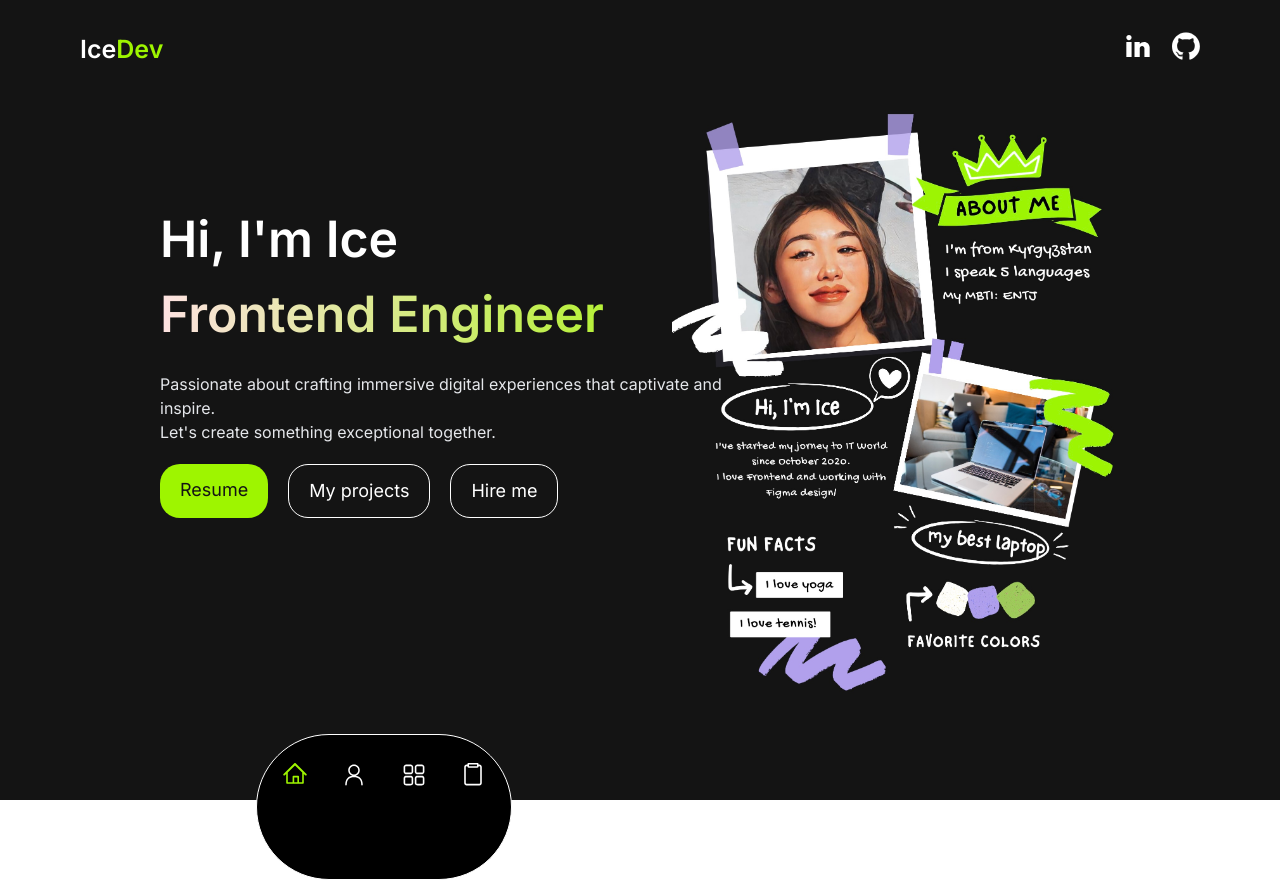
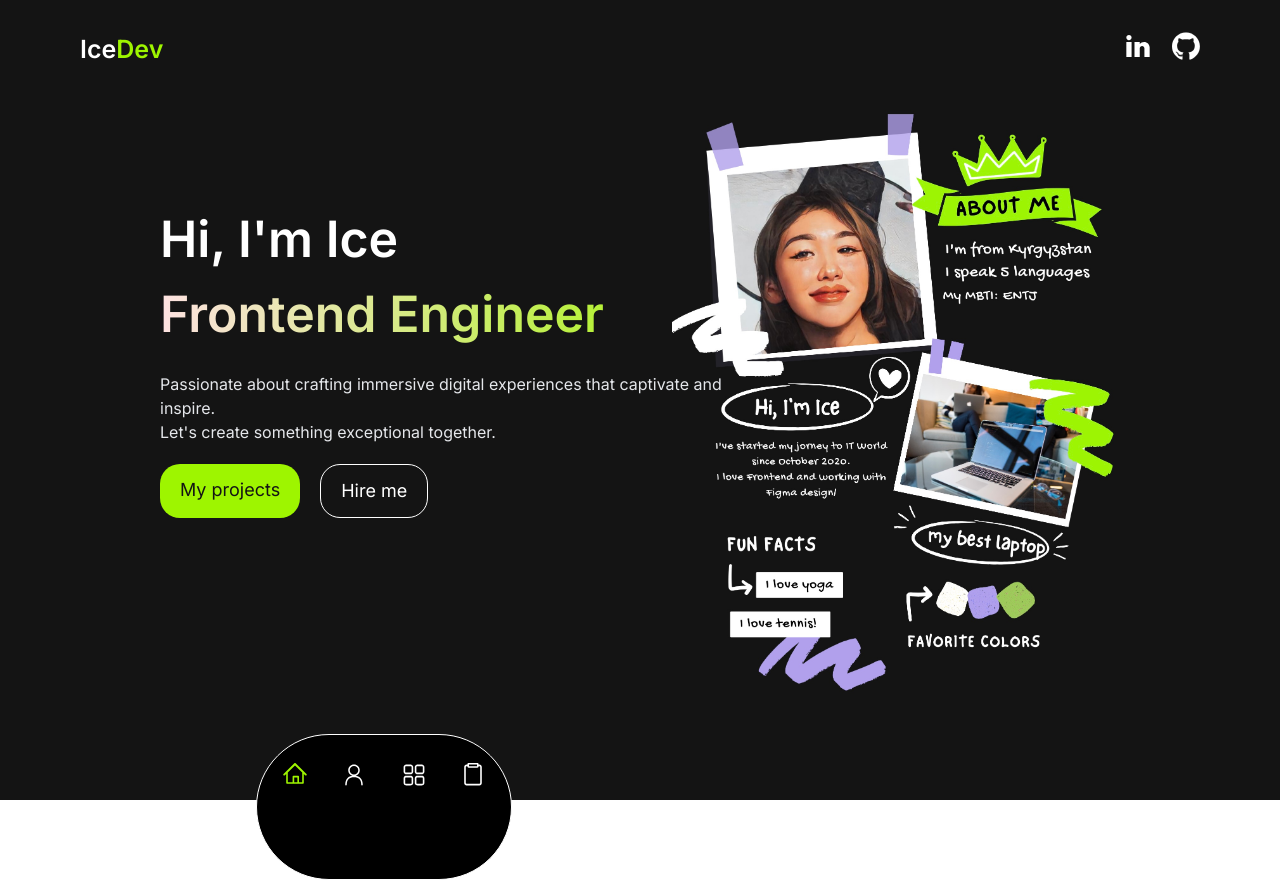
Before and after one commit to alive2020/next-portfolio, a Next.js app: page / in a window 1280 px wide. Built offline with nearby package versions, Linux system fonts and the light colour scheme.

Commit message:
fix: style of btn

```diff
--- a/app/page.tsx
+++ b/app/page.tsx
@@ -25,19 +25,19 @@ export default function Home() {
             Let&apos;s create something exceptional together.
           </p>
           <div className="flex-col md:flex-row hidden md:flex gap-5">
-            <Link
+            {/* <Link
               target="_blank"
               rel="noopener noreferrer"
-              href="https://drive.google.com/file/d/1-vIbWi9EIU0RLw69cnvWwMWCYLmIh5Jl/view?usp=sharing"
+              href=""
               className="resumeBtn rounded-[20px] group relative px-5 py-3 text-lg text-gray-800 max-w-[200px]"
             >
               Resume
-            </Link>
+            </Link> */}
             <Link
               href="/my-projects"
-              className="rounded-[20px] group relative bg-transparent border border-white px-5 py-3 text-lg text-white max-w-[200px]"
+              className="resumeBtn rounded-[20px] group relative bg-transparent px-5 py-3 text-lg text-white max-w-[200px]"
             >
-              <div className="absolute rounded-[20px] z-[1] bg-white inset-0 opacity-0 group-hover:opacity-20" />
+              {/* <div className="absolute rounded-[20px] z-[1] bg-white inset-0 opacity-0 group-hover:opacity-20" /> */}
               My projects
             </Link>
             <Link
@@ -62,13 +62,13 @@ export default function Home() {
         </div>
       </div>
 
-      <div className="absolute flex  bottom-20 z-[20] right-5 flex-col md:hidden gap-5">
-        <Link
+      <div className="absolute flex  bottom-40 z-[20] right-5 flex-col md:hidden gap-5">
+        {/* <Link
           href="/my-skills"
           className="resumeBtn rounded-[20px] group px-5 py-3 text-lg text-white w-[160px] max-w-[200px] "
         >
           Resume
-        </Link>
+        </Link> */}
         <Link
           href="/my-projects"
           className="rounded-[20px] group bg-transparent border border-white px-5 py-3 text-lg text-white w-[160px] max-w-[200px] group-hover:opacity-20"
```
